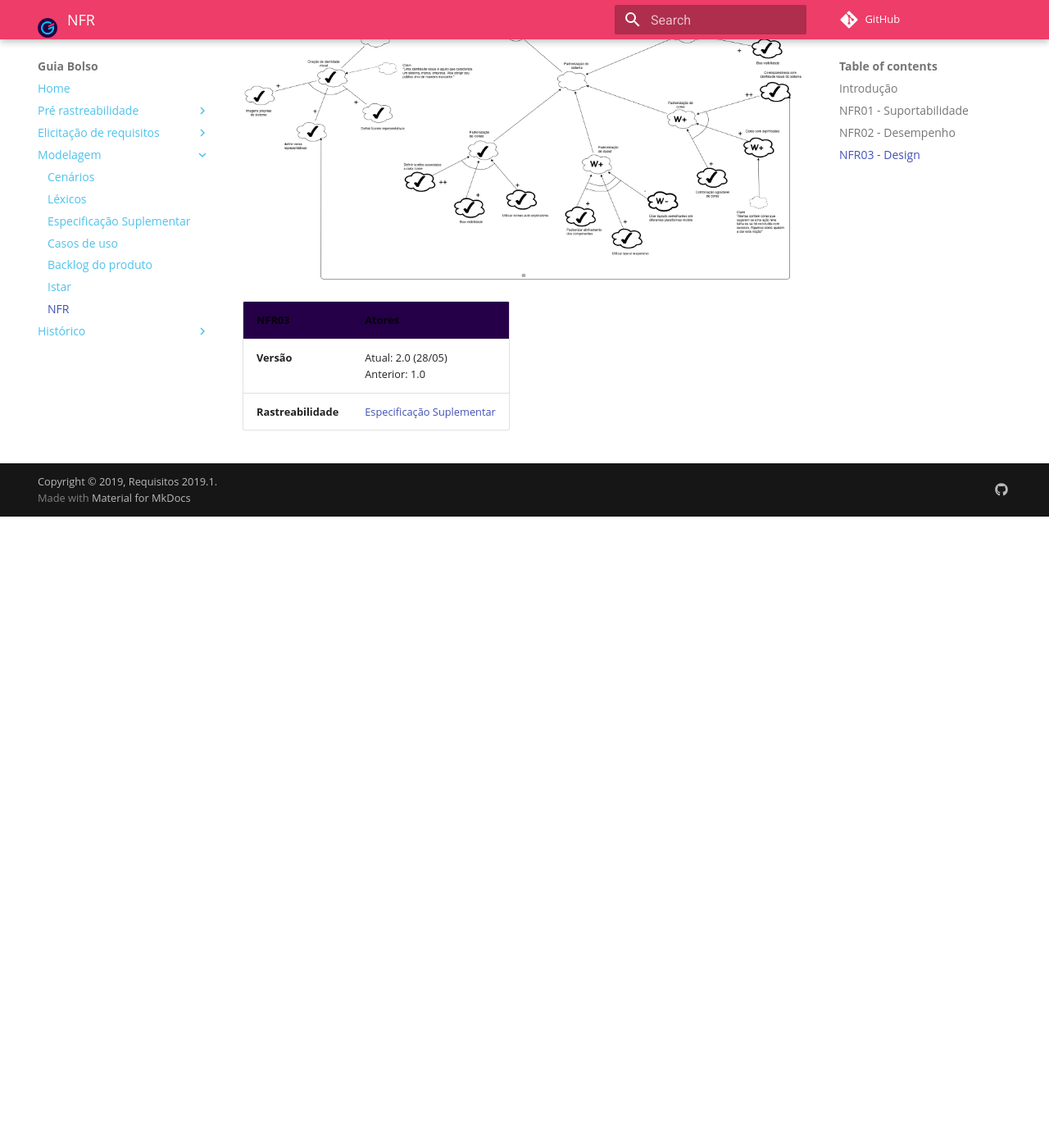
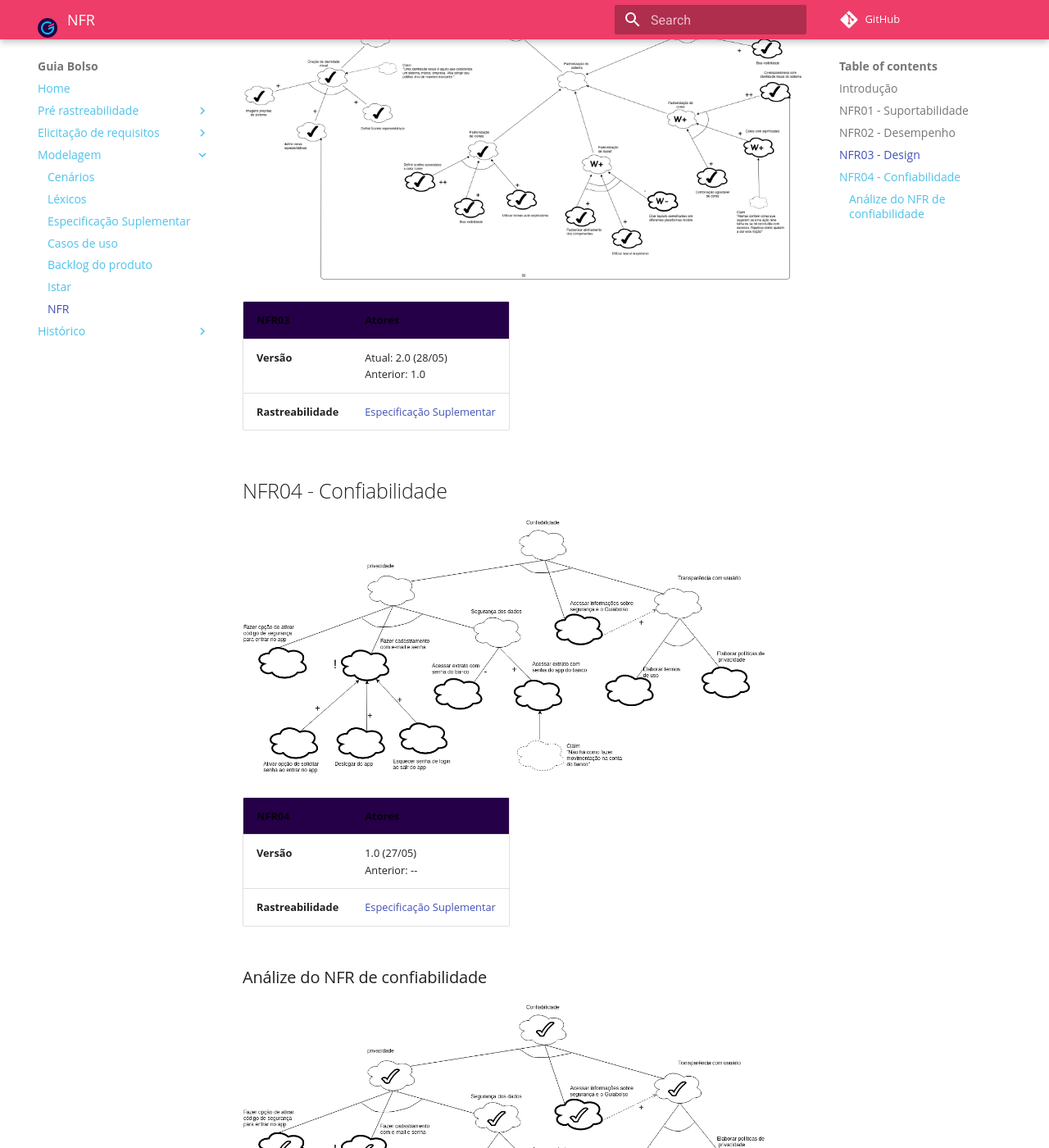
Before and after one commit to fga-disciplinas/2019.1-Guia-Bolso, an MkDocs documentation site: the page built from docs/modelagem/nfr.md, in a window 1280 px wide and 1400 px high, scrolled down 4993 px. Shown: the whole window at 82% size. Built offline with MkDocs 1.6.1 and Material for MkDocs 9.7.7, drawn with Linux system fonts in a browser that asks for light colours; comment, search, counter and statistics services are not loaded; old or Windows-style settings are respelled for this version of MkDocs; before the commit the page ends 5623 px from its top, so only the background shows below that; some of the changed text lies outside the part shown.

Commit message:
Adicionado nfr de confiabilidade
Co-authored-by: lmmLucasMachado <lmlucasmachadom@gmail.com>

```diff
--- a/docs/modelagem/nfr.md
+++ b/docs/modelagem/nfr.md
@@ -59,3 +59,21 @@
 |--|--|
 | **Versão**| Atual: 2.0 (28/05) <br> Anterior: 1.0|
 | **Rastreabilidade** | [Especificação Suplementar](../especificacao) |
+
+
+## NFR04 - Confiabilidade
+
+[ ![NFR04](./../img/nfr/nfr_confiabilidade.png)](./../img/nfr/nfr_confiabilidade.png)
+
+| **NFR04** | **Atores**|
+|--|--|
+| **Versão**| 1.0 (27/05) <br> Anterior: --|
+| **Rastreabilidade** | [Especificação Suplementar](../especificacao) |
+
+### Análize do NFR de confiabilidade
+[ ![NFR04](./../img/nfr/nfr_confiabilidade_analise.png)](./../img/nfr/nfr_confiabilidade_analise.png)
+
+| **NFR03** | **Atores**|
+|--|--|
+| **Versão**| Atual: 1.0 (27/05) <br> Anterior: --|
+| **Rastreabilidade** | [Especificação Suplementar](../especificacao) |
```
Also changed, not shown: docs/img/nfr/nfr_confiabilidade.png (added), docs/img/nfr/nfr_confiabilidade_analise.png (added).
